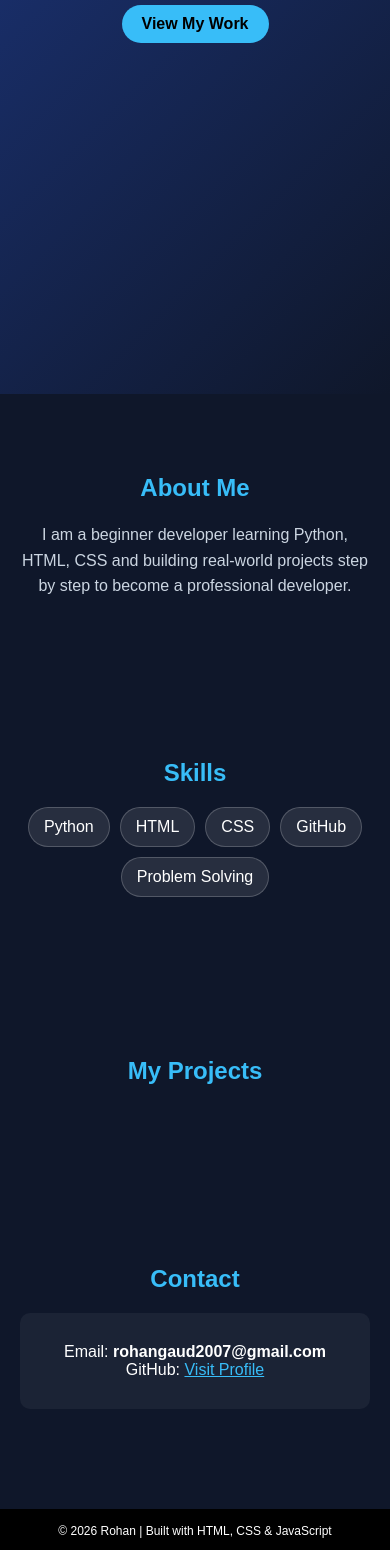
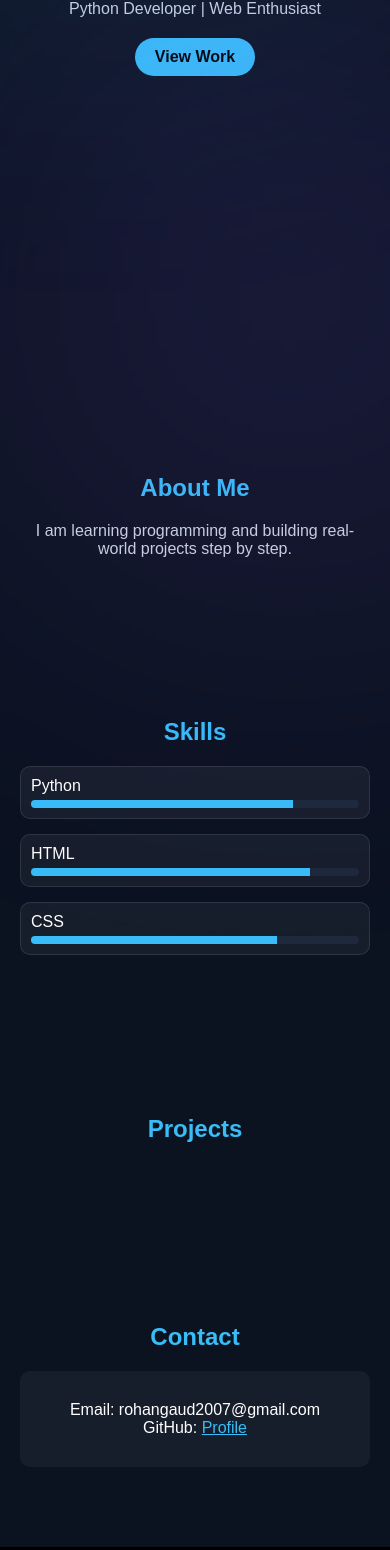
Before and after one commit to Rohan15-max/portfolio-website, a plain HTML site: page index.html in a window 390 px wide. Shown: the part 450-2000 px from the top of the page. Drawn offline with Linux system fonts and the light colour scheme; no server answers.

Commit message:
Revamp portfolio design and enhance interactivity
Updated the portfolio layout and styles, improved responsiveness, and added animations.

```diff
--- a/index.html
+++ b/index.html
@@ -3,7 +3,7 @@
 <head>
 <meta charset="UTF-8">
 <meta name="viewport" content="width=device-width, initial-scale=1.0">
-<title>Rohan | Portfolio</title>
+<title>Rohan | Ultra Portfolio</title>
 
 <style>
 * {
@@ -15,20 +15,47 @@
 }
 
 body {
-        background: #0f172a;
+    background: #0b1220;
     color: white;
+    overflow-x: hidden;
+}
+
+/* BACKGROUND GLOW */
+body::before {
+    content: "";
+    position: fixed;
+    width: 400px;
+    height: 400px;
+    background: #38bdf8;
+    filter: blur(200px);
+    top: -100px;
+    left: -100px;
+    opacity: 0.3;
+}
+
+body::after {
+    content: "";
+    position: fixed;
+    width: 400px;
+    height: 400px;
+    background: #8b5cf6;
+    filter: blur(200px);
+    bottom: -100px;
+    right: -100px;
+    opacity: 0.3;
 }
 
 /* NAV */
 nav {
     position: fixed;
+    width: 100%;
     top: 0;
-        width: 100%;
-        background: rgba(0,0,0,0.4);
-        backdrop-filter: blur(10px);
     display: flex;
     justify-content: space-between;
     padding: 15px 30px;
+    background: rgba(0,0,0,0.3);
+    backdrop-filter: blur(15px);
+    border-bottom: 1px solid rgba(255,255,255,0.1);
     z-index: 1000;
 }
 
@@ -36,11 +63,12 @@
     color: white;
     margin: 0 10px;
     text-decoration: none;
-        font-size: 14px;
+    transition: 0.3s;
 }
 
 nav a:hover {
     color: #38bdf8;
+    text-shadow: 0 0 10px #38bdf8;
 }
 
 /* HERO */
@@ -51,63 +79,90 @@
     justify-content: center;
     align-items: center;
     text-align: center;
-        background: linear-gradient(135deg, #1e3a8a, #0f172a);
-        padding: 20px;
 }
 
+/* Profile Pic styles removed as the element is gone */
+
 .hero h1 {
-        font-size: 50px;
+    font-size: 52px;
 }
 
 .hero p {
-        margin-top: 10px;
     color: #cbd5e1;
+    margin: 10px 0 20px;
 }
 
+/* BUTTONS */
 .btn {
-        margin-top: 20px;
     padding: 10px 20px;
+    border-radius: 25px;
     background: #38bdf8;
-        border: none;
-        border-radius: 25px;
     color: black;
-        cursor: pointer;
+    text-decoration: none;
     font-weight: bold;
-        text-decoration: none;
+    transition: 0.3s;
 }
 
+.btn:hover {
+    transform: scale(1.05);
+}
+
+.btn-group {
+    display: flex;
+    gap: 10px;
+}
+
+/* SECTIONS */
 section {
     padding: 80px 20px;
     max-width: 1000px;
     margin: auto;
+    opacity: 0;
+    transform: translateY(40px);
+    transition: 0.6s ease;
+}
+
+section.show {
+    opacity: 1;
+    transform: translateY(0);
 }
 
 h2 {
     text-align: center;
+    color: #38bdf8;
     margin-bottom: 20px;
-        color: #38bdf8;
-    }
-
-    /* ABOUT */
-    .about {
-        text-align: center;
-        color: #cbd5e1;
-        line-height: 1.6;
 }
 
 /* SKILLS */
 .skills {
-        display: flex;
-        flex-wrap: wrap;
-        justify-content: center;
-        gap: 10px;
+    display: grid;
+    gap: 15px;
 }
 
 .skill {
-        background: rgba(255,255,255,0.1);
-        padding: 10px 15px;
-        border-radius: 20px;
-        border: 1px solid rgba(255,255,255,0.2);
+    background: rgba(255,255,255,0.05);
+    padding: 10px;
+    border-radius: 10px;
+    border: 1px solid rgba(255,255,255,0.1);
+}
+
+.bar {
+    height: 8px;
+    background: #1e293b;
+    border-radius: 10px;
+    margin-top: 5px;
+    overflow: hidden;
+}
+
+.fill {
+    height: 100%;
+    background: #38bdf8;
+    width: 0;
+    animation: fillBar 2s forwards;
+}
+
+@keyframes fillBar {
+    to { width: var(--w); }
 }
 
 /* PROJECTS */
@@ -121,20 +176,13 @@
     background: rgba(255,255,255,0.05);
     padding: 15px;
     border-radius: 12px;
+    transition: 0.4s;
     border: 1px solid rgba(255,255,255,0.1);
-        transition: 0.3s;
 }
 
 .project:hover {
-        transform: translateY(-8px);
+    transform: translateY(-10px);
     border-color: #38bdf8;
-    }
-
-    .project a {
-        display: inline-block;
-        margin-top: 10px;
-        color: #38bdf8;
-        text-decoration: none;
 }
 
 /* CONTACT */
@@ -145,26 +193,18 @@
     border-radius: 10px;
 }
 
+/* FOOTER */
 footer {
     text-align: center;
     padding: 15px;
     background: black;
-        margin-top: 20px;
     font-size: 12px;
-    }
-
-    /* MOBILE */
-    @media (max-width: 600px) {
-        .hero h1 {
-            font-size: 32px;
-        }
 }
 </style>
 </head>
 
 <body>
 
-<!-- NAV -->
 <nav>
     <div><b>Rohan</b></div>
     <div>
@@ -176,82 +216,91 @@
     </div>
 </nav>
 
-<!-- HERO -->
 <div class="hero" id="home">
     <h1>Hi, I'm Rohan 👋</h1>
-    <p>Python Developer | Learning Full Stack Development</p>
-    <a class="btn" href="#projects">View My Work</a>
+    <p>Python Developer | Web Enthusiast</p>
+
+    <div class="btn-group">
+        <a class="btn" href="#projects">View Work</a>
+        </div>
 </div>
 
-<!-- ABOUT -->
 <section id="about">
     <h2>About Me</h2>
-    <p class="about">
-        I am a beginner developer learning Python, HTML, CSS and building real-world projects step by step to become a professional developer.
+    <p style="text-align:center;color:#cbd5e1;">
+        I am learning programming and building real-world projects step by step.
     </p>
 </section>
 
-<!-- SKILLS -->
 <section id="skills">
     <h2>Skills</h2>
+
     <div class="skills">
-        <div class="skill">Python</div>
-        <div class="skill">HTML</div>
-        <div class="skill">CSS</div>
-        <div class="skill">GitHub</div>
-        <div class="skill">Problem Solving</div>
+        <div class="skill">
+            Python
+            <div class="bar"><div class="fill" style="--w:80%"></div></div>
+        </div>
+        <div class="skill">
+            HTML
+            <div class="bar"><div class="fill" style="--w:85%"></div></div>
+        </div>
+        <div class="skill">
+            CSS
+            <div class="bar"><div class="fill" style="--w:75%"></div></div>
+        </div>
     </div>
 </section>
 
-<!-- PROJECTS (AUTO GITHUB LOADING) -->
 <section id="projects">
-    <h2>My Projects</h2>
-    <div id="projects" class="projects"></div>
+    <h2>Projects</h2>
+    <div id="repo" class="projects"></div>
 </section>
 
-<!-- CONTACT -->
 <section id="contact">
     <h2>Contact</h2>
     <div class="contact">
-        <p>Email: <b>rohangaud2007@gmail.com</b></p>
-        <p>
-            GitHub:
-            <a href="https://github.com/Rohan15-max" target="_blank" style="color:#38bdf8;">
-                Visit Profile
-            </a>
-        </p>
+        <p>Email: rohangaud2007@gmail.com</p>
+        <p>GitHub: <a href="https://github.com/Rohan15-max" style="color:#38bdf8;">Profile</a></p>
     </div>
 </section>
 
 <footer>
-    © 2026 Rohan | Built with HTML, CSS & JavaScript
+    © 2026 Rohan | Ultra Portfolio
 </footer>
 
-<!-- JS: AUTO GITHUB PROJECT LOADER -->
 <script>
 const username = "Rohan15-max";
 
 async function loadRepos() {
     const res = await fetch(`https://api.github.com/users/${username}/repos`);
     const data = await res.json();
-
-    const container = document.getElementById("projects");
+    const container = document.getElementById("repo");
 
     data.forEach(repo => {
         const div = document.createElement("div");
         div.classList.add("project");
-
         div.innerHTML = `
             <h3>${repo.name}</h3>
-            <p>${repo.description ? repo.description : "No description available"}</p>
-            <a href="${repo.html_url}" target="_blank">View on GitHub</a>
+            <p>${repo.description || "No description"}</p>
+            <a href="${repo.html_url}" target="_blank" style="color:#38bdf8;">View</a>
         `;
-
         container.appendChild(div);
     });
 }
 
 loadRepos();
+
+/* SCROLL ANIMATION */
+const sections = document.querySelectorAll("section");
+const observer = new IntersectionObserver(entries => {
+    entries.forEach(entry => {
+        if(entry.isIntersecting){
+            entry.target.classList.add("show");
+        }
+    });
+});
+
+sections.forEach(sec => observer.observe(sec));
 </script>
 
 </body>
```
Lines whose indentation alone changed are shown as unchanged.
